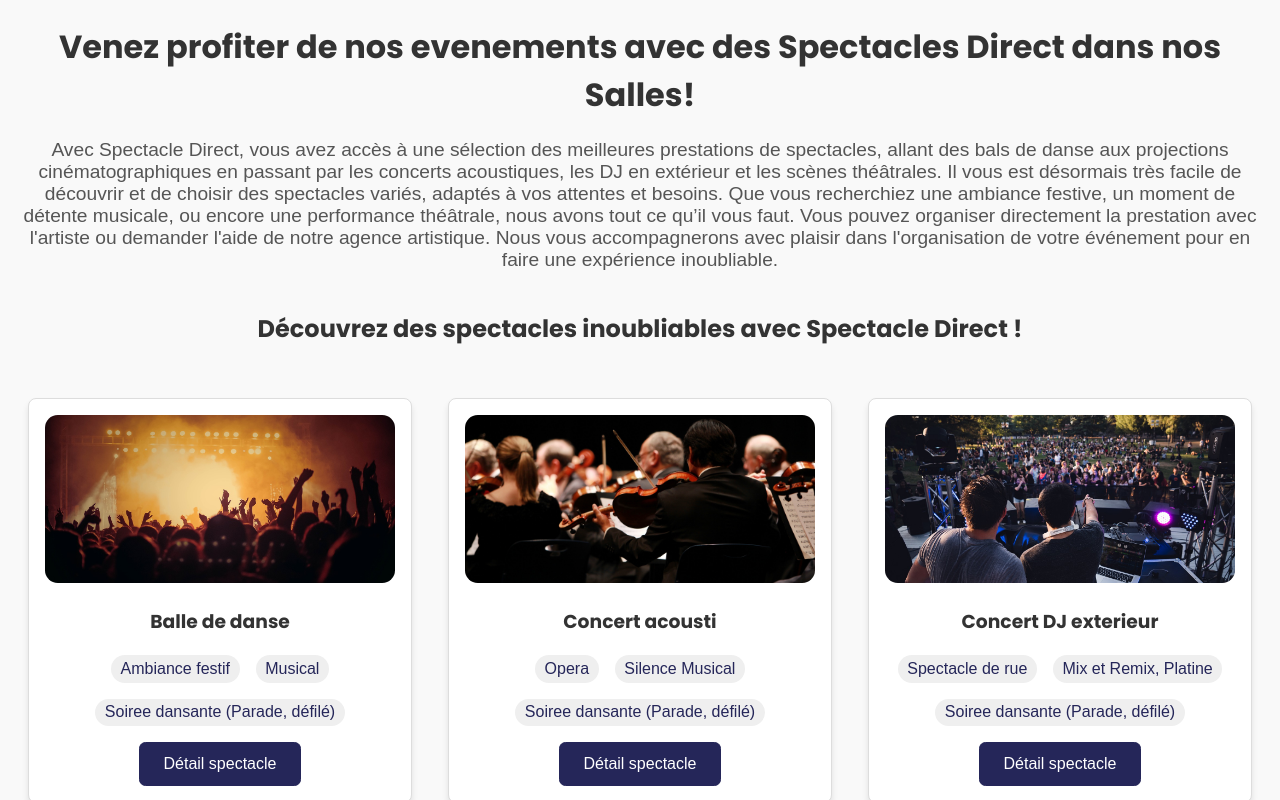
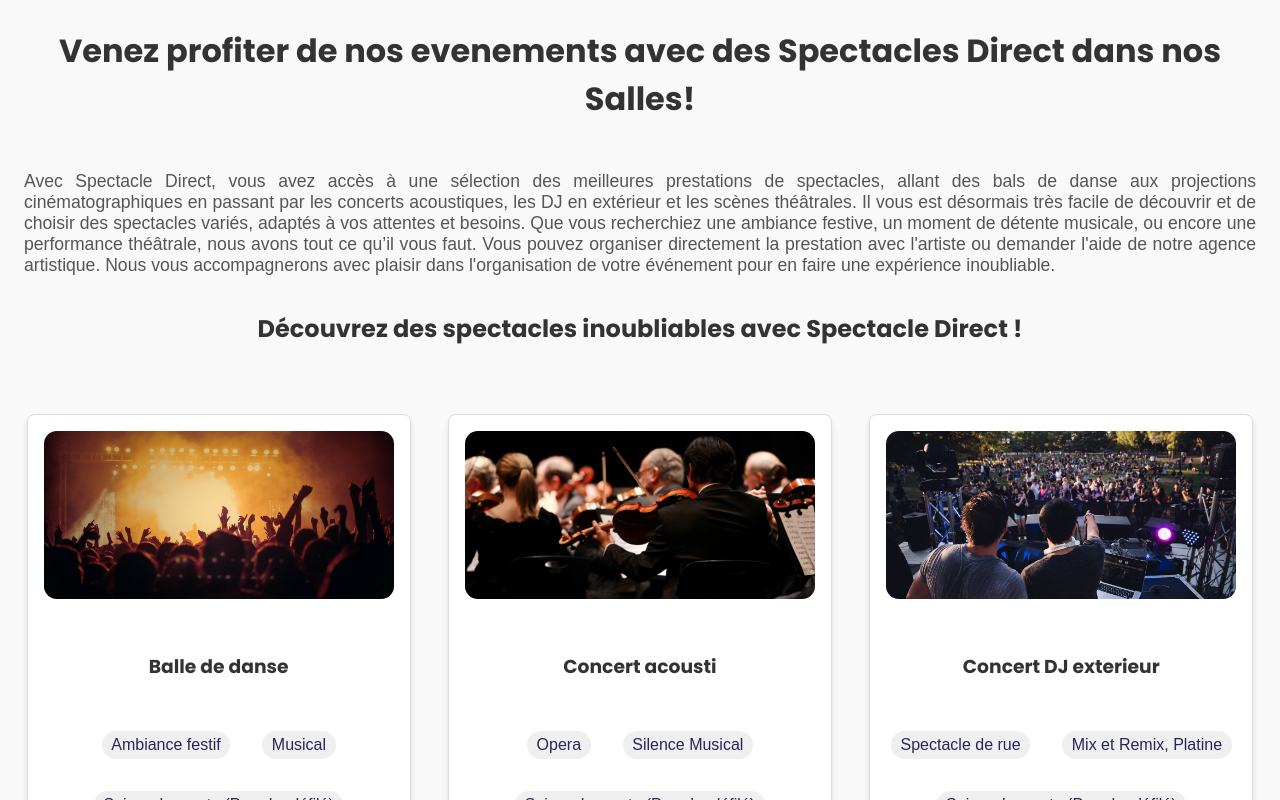
Before and after one commit to urngniaba/evenements-salle-spectacle, a Next.js app: page / in a window 1280 px wide. Shown: the part 740-1540 px from the top of the page. Built offline with nearby package versions, Linux system fonts and the light colour scheme.

Commit message:
Revu des classes css de la partie affichage

```diff
--- a/components/Affichage.jsx
+++ b/components/Affichage.jsx
@@ -14,13 +14,13 @@ export default function Affichage() {
     // Partie de la page d'accueil contenant la liste des spectacle
     return (
         <div className={styles.container}>
-            <h1 className={styles.titre}>Venez profiter de nos evenements avec des Spectacles Direct dans nos Salles!</h1>
-            <p className={styles.description}>
+            <h1>Venez profiter de nos evenements avec des Spectacles Direct dans nos Salles!</h1>
+            <p>
                 Avec Spectacle Direct, vous avez accès à une sélection des meilleures prestations de spectacles, allant des bals de danse aux projections cinématographiques en passant par les concerts acoustiques, les DJ en extérieur et les scènes théâtrales.
                 Il vous est désormais très facile de découvrir et de choisir des spectacles variés, adaptés à vos attentes et besoins. Que vous recherchiez une ambiance festive, un moment de détente musicale, ou encore une performance théâtrale, nous avons tout ce qu’il vous faut.
                 Vous pouvez organiser directement la prestation avec l'artiste ou demander l'aide de notre agence artistique. Nous vous accompagnerons avec plaisir dans l'organisation de votre événement pour en faire une expérience inoubliable.
             </p>
-            <h2 className={styles.subtitle}>Découvrez des spectacles inoubliables avec Spectacle Direct !</h2>
+            <h2>Découvrez des spectacles inoubliables avec Spectacle Direct !</h2>
 
             <div className={styles.cardsContainer}>
                 <Card titre='Balle de danse'
--- a/components/affichage.module.css
+++ b/components/affichage.module.css
@@ -1,35 +1,33 @@
 .container {
-    padding: 20px;
+    padding: 1.5em;
     font-family: Arial, sans-serif;
     background-color: #f9f9f9;
     color: #333;
 }
 
-.titre {
-    font-size: 2rem;
+.container h1 {
     font-weight: bold;
     text-align: center;
-    margin-bottom: 20px;
+    margin-bottom: 1.5em;
     color: #333;
 }
 
-.description {
-    font-size: 1.2rem;
-    text-align: center;
-    margin-bottom: 40px;
+.container p {
+    font-size: 1.1rem;
+    text-align: justify;
+    margin-bottom: 2em;
     color: #555;
 }
 
-.subtitle {
-    font-size: 1.5rem;
+.container h2 {
     font-weight: bold;
-    margin-bottom: 20px;
+    margin-bottom: 1.5em;
     text-align: center;
 }
 
-.cardsContainer {
+.container div {
     display: flex;
     flex-wrap: wrap;
     justify-content: center;
-    gap: 20px;
+    gap: 2em;
 }
```
